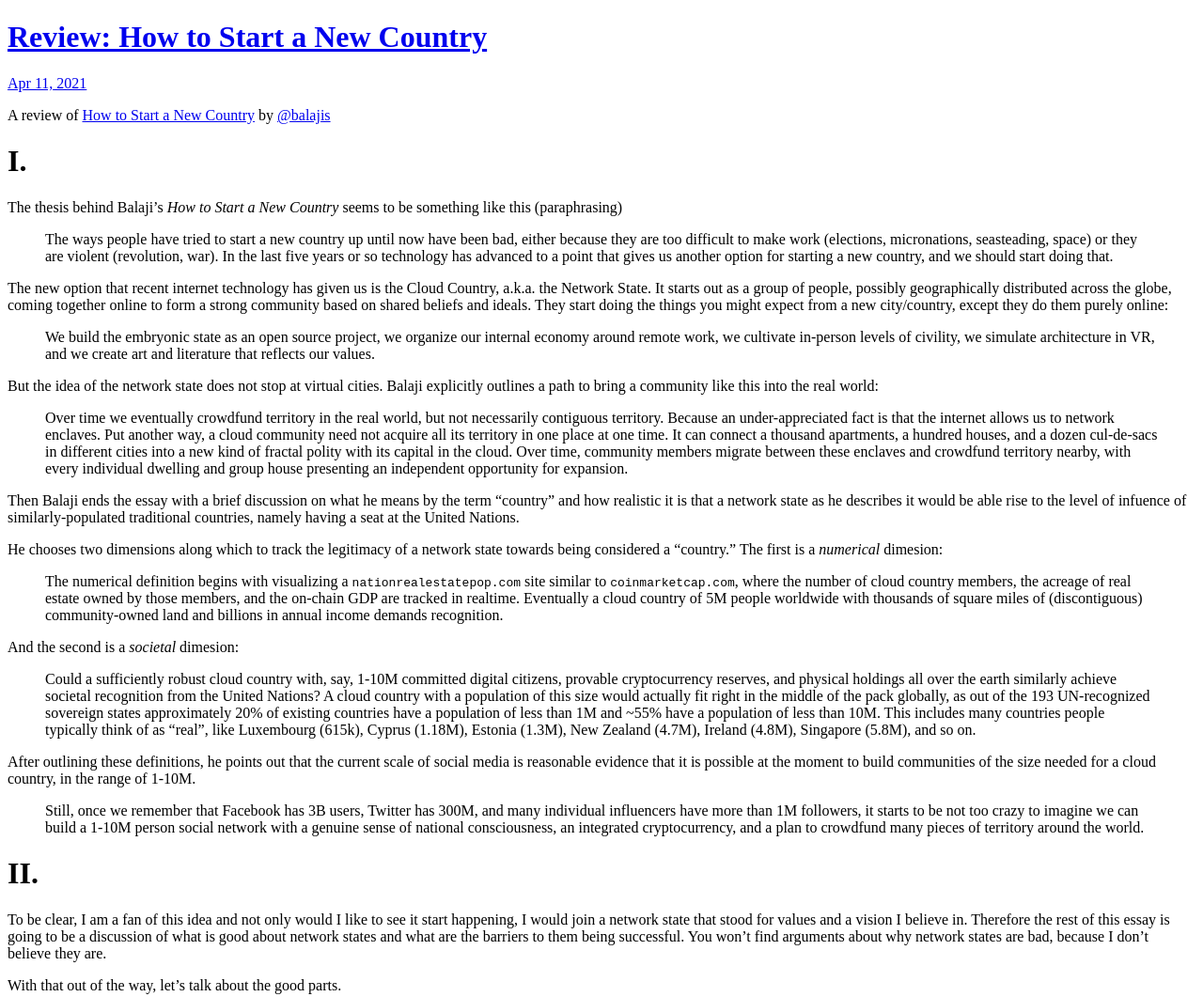
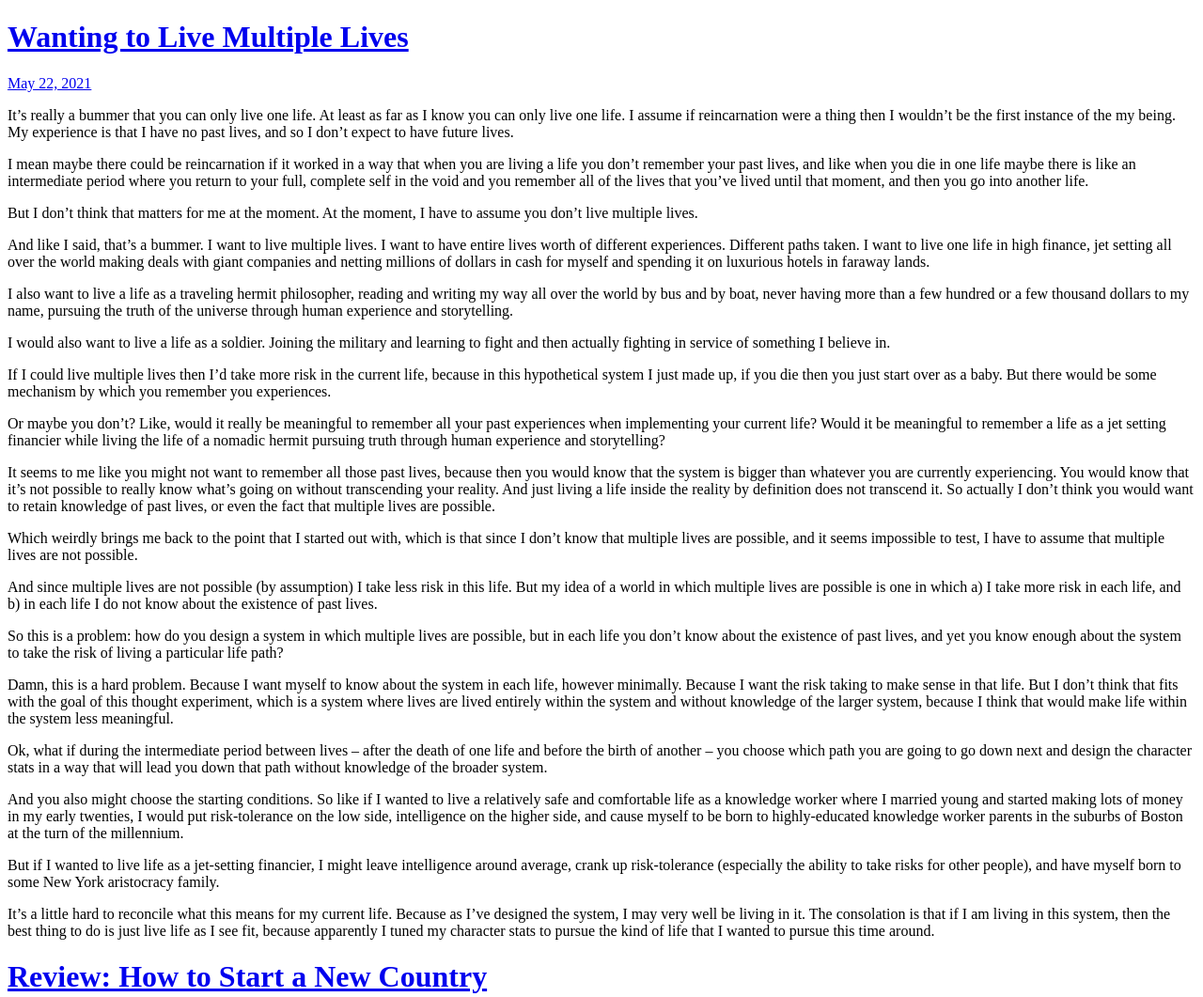
Before and after one commit to mroll/matthewroll.com, a plain HTML site: page index.html in a window 1280 px wide. Shown: the top 1061 px of the page at 94% size. Drawn offline with Linux system fonts and the light colour scheme.

Commit message:
Archiving from Micro.blog.

```diff
--- a/index.html
+++ b/index.html
@@ -21,6 +21,51 @@
 <div class="h-feed">
 
 
+
+      <div class="h-entry">
+
+			<h1><a href="https://matthewroll.com/2021/05/22/wanting-to-live.html">Wanting to Live Multiple Lives</a></h1>
+
+
+        <a href="https://matthewroll.com/2021/05/22/wanting-to-live.html" class="u-url"><time class="dt-published" datetime="2021-05-22 10:29:13 -0700">May 22, 2021</time></a>
+
+        <div class="e-content">
+         	<p>It’s really a bummer that you can only live one life. At least as far as I know you can only live one life. I assume if reincarnation were a thing then I wouldn’t be the first instance of the my being. My experience is that I have no past lives, and so I don’t expect to have future lives.</p>
+
+<p>I mean maybe there could be reincarnation if it worked in a way that when you are living a life you don’t remember your past lives, and like when you die in one life maybe there is like an intermediate period where you return to your full, complete self in the void and you remember all of the lives that you’ve lived until that moment, and then you go into another life.</p>
+
+<p>But I don’t think that matters for me at the moment. At the moment, I have to assume you don’t live multiple lives.</p>
+
+<p>And like I said, that’s a bummer. I want to live multiple lives. I want to have entire lives worth of different experiences. Different paths taken. I want to live one life in high finance, jet setting all over the world making deals with giant companies and netting millions of dollars in cash for myself and spending it on luxurious hotels in faraway lands.</p>
+
+<p>I also want to live a life as a traveling hermit philosopher, reading and writing my way all over the world by bus and by boat, never having more than a few hundred or a few thousand dollars to my name, pursuing the truth of the universe through human experience and storytelling.</p>
+
+<p>I would also want to live a life as a soldier. Joining the military and learning to fight and then actually fighting in service of something I believe in.</p>
+
+<p>If I could live multiple lives then I’d take more risk in the current life, because in this hypothetical system I just made up, if you die then you just start over as a baby. But there would be some mechanism by which you remember you experiences.</p>
+
+<p>Or maybe you don’t? Like, would it really be meaningful to remember all your past experiences when implementing your current life? Would it be meaningful to remember a life as a jet setting financier while living the life of a nomadic hermit pursuing truth through human experience and storytelling?</p>
+
+<p>It seems to me like you might not want to remember all those past lives, because then you would know that the system is bigger than whatever you are currently experiencing. You would know that it’s not possible to really know what’s going on without transcending your reality. And just living a life inside the reality by definition does not transcend it. So actually I don’t think you would want to retain knowledge of past lives, or even the fact that multiple lives are possible.</p>
+
+<p>Which weirdly brings me back to the point that I started out with, which is that since I don’t know that multiple lives are possible, and it seems impossible to test, I have to assume that multiple lives are not possible.</p>
+
+<p>And since multiple lives are not possible (by assumption) I take less risk in this life. But my idea of a world in which multiple lives are possible is one in which a) I take more risk in each life, and b) in each life I do not know about the existence of past lives.</p>
+
+<p>So this is a problem: how do you design a system in which multiple lives are possible, but in each life you don’t know about the existence of past lives, and yet you know enough about the system to take the risk of living a particular life path?</p>
+
+<p>Damn, this is a hard problem. Because I want myself to know about the system in each life, however minimally. Because I want the risk taking to make sense in that life. But I don’t think that fits with the goal of this thought experiment, which is a system where lives are lived entirely within the system and without knowledge of the larger system, because I think that would make life within the system less meaningful.</p>
+
+<p>Ok, what if during the intermediate period between lives – after the death of one life and before the birth of another – you choose which path you are going to go down next and design the character stats in a way that will lead you down that path without knowledge of the broader system.</p>
+
+<p>And you also might choose the starting conditions. So like if I wanted to live a relatively safe and comfortable life as a knowledge worker where I married young and started making lots of money in my early twenties, I would put risk-tolerance on the low side, intelligence on the higher side, and cause myself to be born to highly-educated knowledge worker parents in the suburbs of Boston at the turn of the millennium.</p>
+
+<p>But if I wanted to live life as a jet-setting financier, I might leave intelligence around average, crank up risk-tolerance (especially the ability to take risks for other people), and have myself born to some New York aristocracy family.</p>
+
+<p>It’s a little hard to reconcile what this means for my current life. Because as I’ve designed the system, I may very well be living in it. The consolation is that if I am living in this system, then the best thing to do is just live life as I see fit, because apparently I tuned my character stats to pursue the kind of life that I wanted to pursue this time around.</p>
+
+        </div>
+      </div>
 
       <div class="h-entry">
 
```
